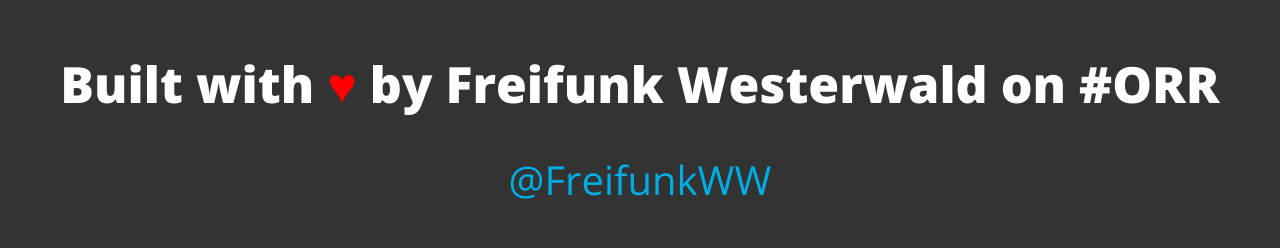
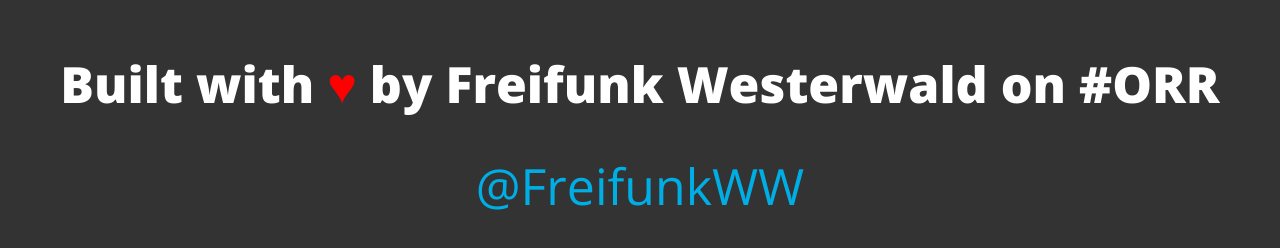
Before and after one commit to FreifunkWesterwald/socialtools, a website: page app/index.html in a window 1280 px wide. Drawn offline with nearby package versions, Linux system fonts and the light colour scheme; some packages are replaced by stand-ins of ours; files that its build step writes are made by us from their sources; no server answers; grey boxes are pictures that could not be loaded; files whose address does not match are found by name.

Commit message:
Tiwtter Link

```diff
--- a/app/index.html
+++ b/app/index.html
@@ -12,7 +12,7 @@
 
   <footer>
 	<h1>Built with <span style="color:red">&hearts;</span> by Freifunk Westerwald on #ORR</h1>
-    <a href="htts://twitter.com/@FreifunkWW" class="twitter-link">@FreifunkWW</a>
+    <a href="https://twitter.com/@FreifunkWW" class="twitter-link">@FreifunkWW</a>
   </footer>
 
   <script src="//ajax.googleapis.com/ajax/libs/angularjs/1.4.0/angular.js"></script>
--- a/app/sass/main.scss
+++ b/app/sass/main.scss
@@ -68,7 +68,7 @@
 		margin-top: 15px;
 	}
 	.twitter-link {
-		font-size: 1.6em;
+		font-size: 2em;
 	}
 }
 .logo{
```
Also changed, not shown: app/public/css/main.css.
